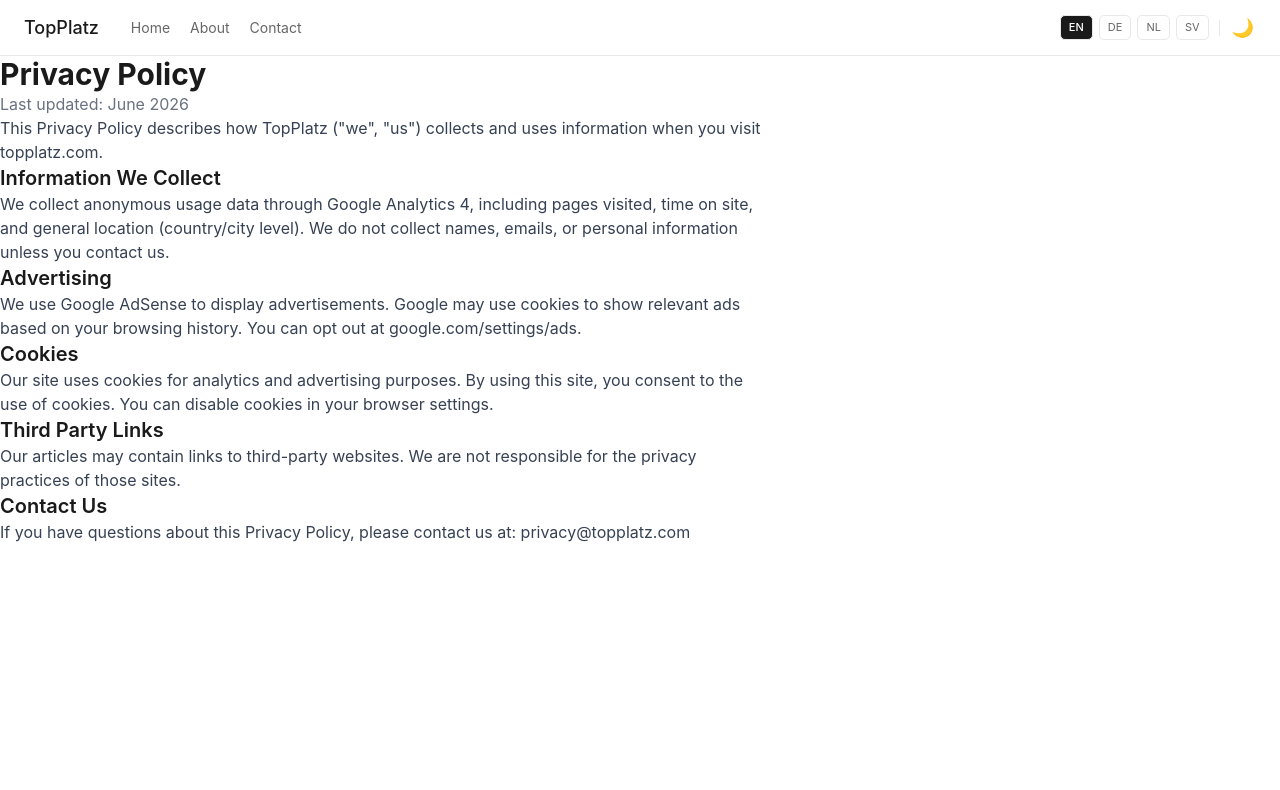
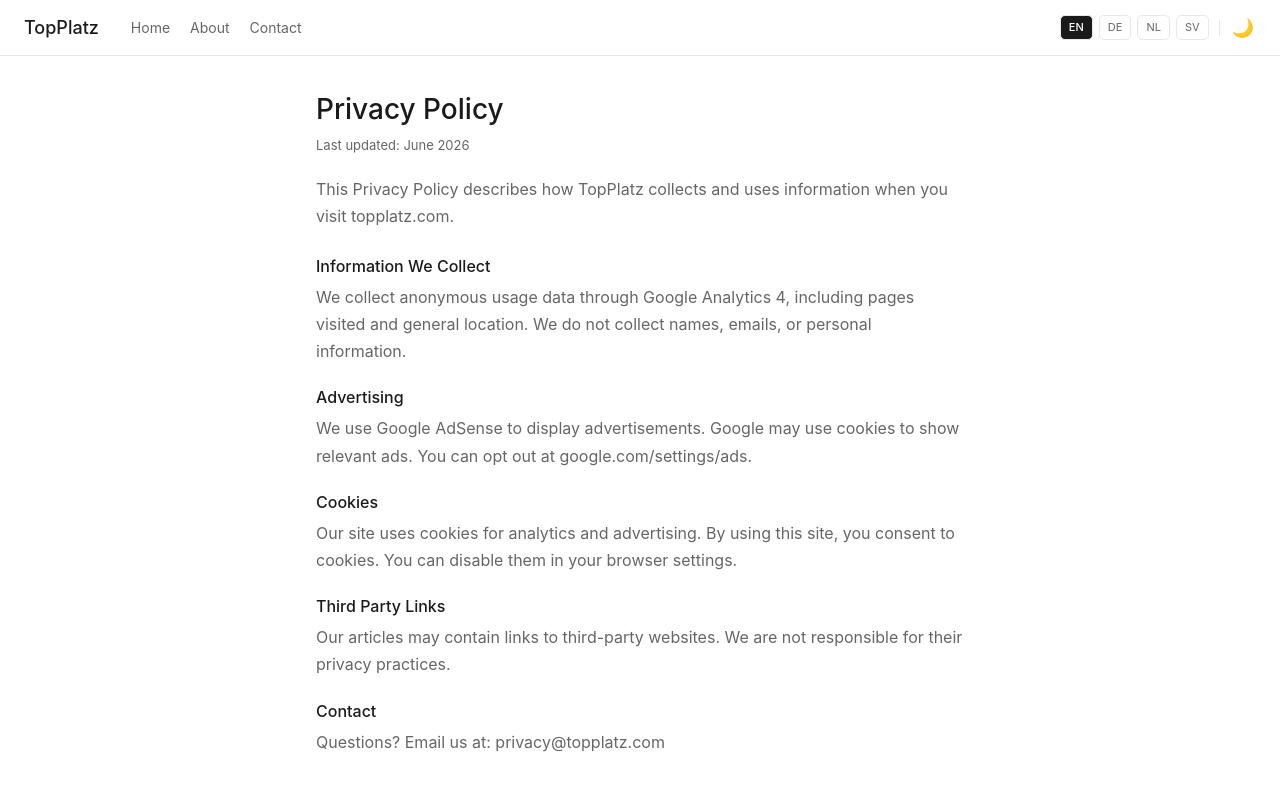
Before and after one commit to era77-design/topplatz, a Next.js app: page /en/privacy in a window 1280 px wide. Shown: the top 790 px of the page. Built offline with nearby package versions, Linux system fonts and the light colour scheme.

Commit message:
fix page styles and padding

```diff
--- a/app/[lang]/contact/page.js
+++ b/app/[lang]/contact/page.js
@@ -4,24 +4,29 @@
   const { lang } = params
 
   const content = {
-    en: { title: 'Contact Us',    text: 'Have a question or suggestion? We\'d love to hear from you.', email: 'Email us at:', label: 'General inquiries:' },
-    de: { title: 'Kontakt',       text: 'Haben Sie eine Frage oder einen Vorschlag? Wir freuen uns von Ihnen zu hören.', email: 'Schreiben Sie uns:', label: 'Allgemeine Anfragen:' },
-    nl: { title: 'Contact',       text: 'Heeft u een vraag of suggestie? We horen graag van u.', email: 'E-mail ons:', label: 'Algemene vragen:' },
-    sv: { title: 'Kontakta oss',  text: 'Har du en fråga eller ett förslag? Vi hör gärna från dig.', email: 'Maila oss:', label: 'Allmänna frågor:' },
+    en: { title: 'Contact Us', text: 'Have a question or suggestion? We\'d love to hear from you.', label: 'General inquiries:' },
+    de: { title: 'Kontakt', text: 'Haben Sie eine Frage? Wir freuen uns von Ihnen zu hören.', label: 'Allgemeine Anfragen:' },
+    nl: { title: 'Contact', text: 'Heeft u een vraag? We horen graag van u.', label: 'Algemene vragen:' },
+    sv: { title: 'Kontakta oss', text: 'Har du en fråga? Vi hör gärna från dig.', label: 'Allmänna frågor:' },
   }
 
   const t = content[lang] ?? content.en
 
   return (
-    <main className="max-w-3xl mx-auto px-4 py-12">
-      <h1 className="text-3xl font-bold mb-6">{t.title}</h1>
-      <p className="text-gray-700 mb-8">{t.text}</p>
-      <div className="bg-gray-50 rounded-lg p-6">
-        <p className="font-semibold mb-1">{t.label}</p>
-        <a href="mailto:contact@topplatz.com" className="text-blue-600 hover:underline">
+    <div style={{ maxWidth: '680px', margin: '0 auto', padding: '32px 16px' }}>
+      <h1 style={{ fontSize: '28px', fontWeight: 500, marginBottom: '12px' }}>{t.title}</h1>
+      <p style={{ color: 'var(--text-secondary)', marginBottom: '24px', lineHeight: 1.6 }}>{t.text}</p>
+      <div style={{
+        background: 'var(--bg-secondary)',
+        border: '0.5px solid var(--border)',
+        borderRadius: '12px',
+        padding: '20px',
+      }}>
+        <p style={{ fontSize: '13px', color: 'var(--text-secondary)', marginBottom: '8px' }}>{t.label}</p>
+        <a href="mailto:contact@topplatz.com" style={{ color: 'var(--text)', fontWeight: 500 }}>
           contact@topplatz.com
         </a>
       </div>
-    </main>
+    </div>
   )
 }
--- a/app/[lang]/privacy/page.js
+++ b/app/[lang]/privacy/page.js
@@ -7,13 +7,13 @@
     en: {
       title: 'Privacy Policy',
       updated: 'Last updated: June 2026',
-      intro: 'This Privacy Policy describes how TopPlatz ("we", "us") collects and uses information when you visit topplatz.com.',
+      intro: 'This Privacy Policy describes how TopPlatz collects and uses information when you visit topplatz.com.',
       sections: [
-        { h: 'Information We Collect', p: 'We collect anonymous usage data through Google Analytics 4, including pages visited, time on site, and general location (country/city level). We do not collect names, emails, or personal information unless you contact us.' },
-        { h: 'Advertising', p: 'We use Google AdSense to display advertisements. Google may use cookies to show relevant ads based on your browsing history. You can opt out at google.com/settings/ads.' },
-        { h: 'Cookies', p: 'Our site uses cookies for analytics and advertising purposes. By using this site, you consent to the use of cookies. You can disable cookies in your browser settings.' },
-        { h: 'Third Party Links', p: 'Our articles may contain links to third-party websites. We are not responsible for the privacy practices of those sites.' },
-        { h: 'Contact Us', p: 'If you have questions about this Privacy Policy, please contact us at: privacy@topplatz.com' },
+        { h: 'Information We Collect', p: 'We collect anonymous usage data through Google Analytics 4, including pages visited and general location. We do not collect names, emails, or personal information.' },
+        { h: 'Advertising', p: 'We use Google AdSense to display advertisements. Google may use cookies to show relevant ads. You can opt out at google.com/settings/ads.' },
+        { h: 'Cookies', p: 'Our site uses cookies for analytics and advertising. By using this site, you consent to cookies. You can disable them in your browser settings.' },
+        { h: 'Third Party Links', p: 'Our articles may contain links to third-party websites. We are not responsible for their privacy practices.' },
+        { h: 'Contact', p: 'Questions? Email us at: privacy@topplatz.com' },
       ]
     },
     de: {
@@ -21,11 +21,11 @@
       updated: 'Zuletzt aktualisiert: Juni 2026',
       intro: 'Diese Datenschutzrichtlinie beschreibt, wie TopPlatz Informationen sammelt und verwendet.',
       sections: [
-        { h: 'Gesammelte Informationen', p: 'Wir erfassen anonyme Nutzungsdaten über Google Analytics 4, einschließlich besuchter Seiten und allgemeinem Standort. Wir erfassen keine persönlichen Daten.' },
-        { h: 'Werbung', p: 'Wir verwenden Google AdSense für Werbung. Google kann Cookies verwenden, um relevante Anzeigen zu schalten. Sie können sich unter google.com/settings/ads abmelden.' },
-        { h: 'Cookies', p: 'Unsere Website verwendet Cookies für Analyse- und Werbezwecke. Durch die Nutzung dieser Website stimmen Sie der Verwendung von Cookies zu.' },
-        { h: 'Links zu Dritten', p: 'Unsere Artikel können Links zu Websites Dritter enthalten. Wir sind nicht verantwortlich für deren Datenschutzpraktiken.' },
-        { h: 'Kontakt', p: 'Bei Fragen zur Datenschutzrichtlinie kontaktieren Sie uns: privacy@topplatz.com' },
+        { h: 'Gesammelte Informationen', p: 'Wir erfassen anonyme Nutzungsdaten über Google Analytics 4. Wir erfassen keine persönlichen Daten.' },
+        { h: 'Werbung', p: 'Wir verwenden Google AdSense. Sie können sich unter google.com/settings/ads abmelden.' },
+        { h: 'Cookies', p: 'Unsere Website verwendet Cookies. Durch die Nutzung stimmen Sie zu.' },
+        { h: 'Links zu Dritten', p: 'Wir sind nicht verantwortlich für Datenschutzpraktiken Dritter.' },
+        { h: 'Kontakt', p: 'Fragen? E-Mail: privacy@topplatz.com' },
       ]
     },
     nl: {
@@ -33,23 +33,23 @@
       updated: 'Laatst bijgewerkt: juni 2026',
       intro: 'Dit privacybeleid beschrijft hoe TopPlatz informatie verzamelt en gebruikt.',
       sections: [
-        { h: 'Verzamelde informatie', p: 'We verzamelen anonieme gebruiksgegevens via Google Analytics 4. We verzamelen geen persoonlijke informatie.' },
-        { h: 'Advertenties', p: 'We gebruiken Google AdSense voor advertenties. Google kan cookies gebruiken om relevante advertenties te tonen.' },
-        { h: 'Cookies', p: 'Onze site gebruikt cookies voor analyse en advertenties. Door deze site te gebruiken, stemt u in met het gebruik van cookies.' },
-        { h: 'Links naar derden', p: 'Onze artikelen kunnen links bevatten naar websites van derden. We zijn niet verantwoordelijk voor hun privacypraktijken.' },
-        { h: 'Contact', p: 'Voor vragen over dit privacybeleid: privacy@topplatz.com' },
+        { h: 'Verzamelde informatie', p: 'We verzamelen anonieme gebruiksgegevens via Google Analytics 4.' },
+        { h: 'Advertenties', p: 'We gebruiken Google AdSense. U kunt zich afmelden via google.com/settings/ads.' },
+        { h: 'Cookies', p: 'Onze site gebruikt cookies. Door de site te gebruiken, stemt u in.' },
+        { h: 'Links naar derden', p: 'We zijn niet verantwoordelijk voor privacypraktijken van derden.' },
+        { h: 'Contact', p: 'Vragen? E-mail: privacy@topplatz.com' },
       ]
     },
     sv: {
       title: 'Integritetspolicy',
       updated: 'Senast uppdaterad: juni 2026',
-      intro: 'Denna integritetspolicy beskriver hur TopPlatz samlar in och använder information.',
+      intro: 'Denna policy beskriver hur TopPlatz samlar in och använder information.',
       sections: [
-        { h: 'Information vi samlar in', p: 'Vi samlar in anonym användningsdata via Google Analytics 4. Vi samlar inte in personlig information.' },
-        { h: 'Annonsering', p: 'Vi använder Google AdSense för annonser. Google kan använda cookies för att visa relevanta annonser.' },
-        { h: 'Cookies', p: 'Vår webbplats använder cookies för analys och annonsering. Genom att använda denna webbplats godkänner du användningen av cookies.' },
-        { h: 'Tredjepartslänkar', p: 'Våra artiklar kan innehålla länkar till tredjepartswebbplatser. Vi ansvarar inte för deras integritetspraxis.' },
-        { h: 'Kontakta oss', p: 'För frågor om denna integritetspolicy: privacy@topplatz.com' },
+        { h: 'Information vi samlar in', p: 'Vi samlar in anonym data via Google Analytics 4.' },
+        { h: 'Annonsering', p: 'Vi använder Google AdSense. Välj bort på google.com/settings/ads.' },
+        { h: 'Cookies', p: 'Vår webbplats använder cookies. Genom att använda sidan godkänner du.' },
+        { h: 'Tredjepartslänkar', p: 'Vi ansvarar inte för tredjeparters integritetspraxis.' },
+        { h: 'Kontakt', p: 'Frågor? E-post: privacy@topplatz.com' },
       ]
     }
   }
@@ -57,16 +57,16 @@
   const t = content[lang] ?? content.en
 
   return (
-    <main className="max-w-3xl mx-auto px-4 py-12">
-      <h1 className="text-3xl font-bold mb-2">{t.title}</h1>
-      <p className="text-gray-500 mb-8">{t.updated}</p>
-      <p className="mb-8 text-gray-700">{t.intro}</p>
+    <div style={{ maxWidth: '680px', margin: '0 auto', padding: '32px 16px' }}>
+      <h1 style={{ fontSize: '28px', fontWeight: 500, marginBottom: '6px' }}>{t.title}</h1>
+      <p style={{ fontSize: '13px', color: 'var(--text-secondary)', marginBottom: '20px' }}>{t.updated}</p>
+      <p style={{ marginBottom: '24px', color: 'var(--text-secondary)', lineHeight: 1.7 }}>{t.intro}</p>
       {t.sections.map((s, i) => (
-        <div key={i} className="mb-6">
-          <h2 className="text-xl font-semibold mb-2">{s.h}</h2>
-          <p className="text-gray-700">{s.p}</p>
+        <div key={i} style={{ marginBottom: '20px' }}>
+          <h2 style={{ fontSize: '16px', fontWeight: 500, marginBottom: '6px' }}>{s.h}</h2>
+          <p style={{ color: 'var(--text-secondary)', lineHeight: 1.7 }}>{s.p}</p>
         </div>
       ))}
-    </main>
+    </div>
   )
 }
```
Also changed, not shown: app/[lang]/about/page.js (+12 -30 lines).
